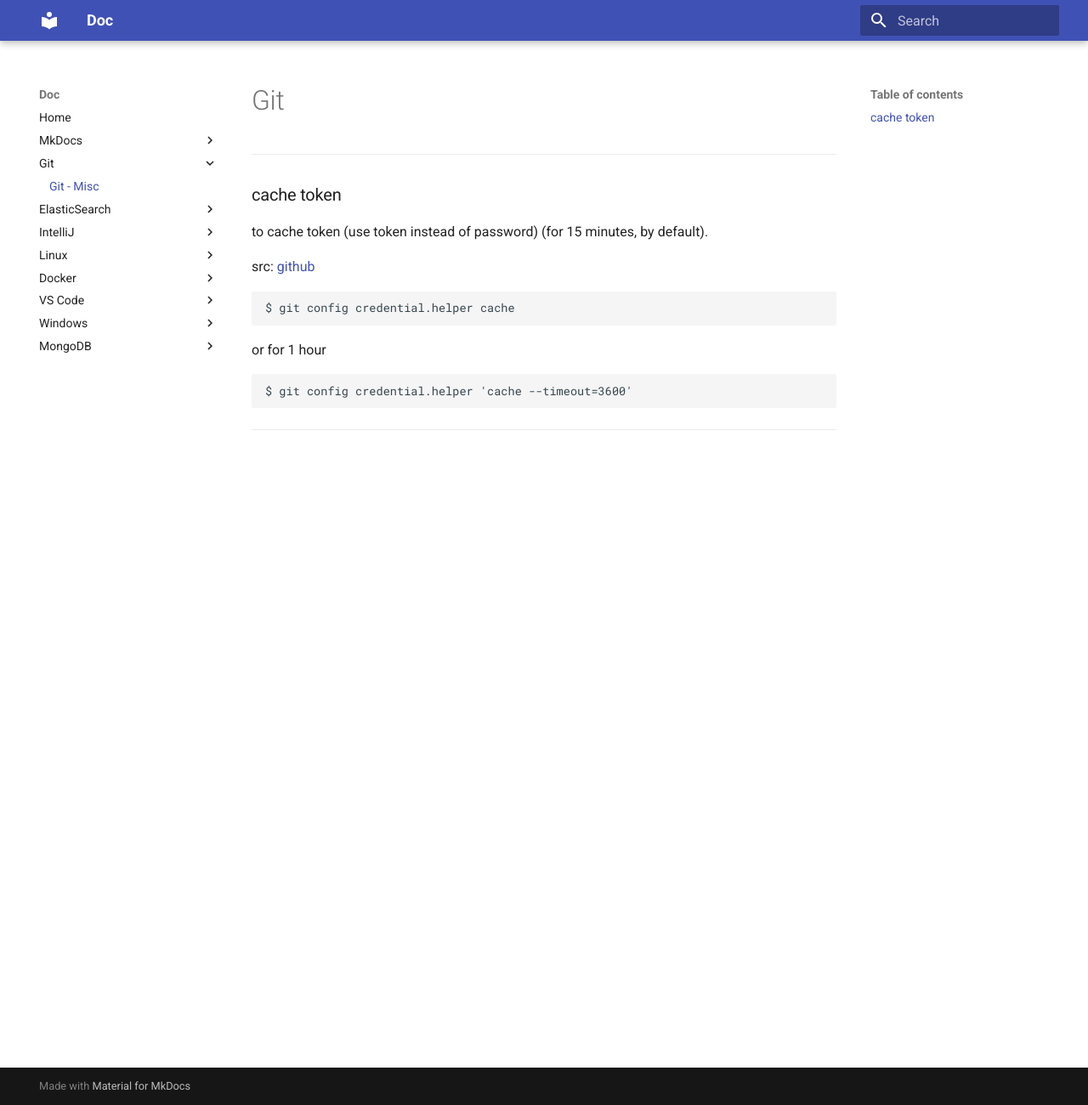
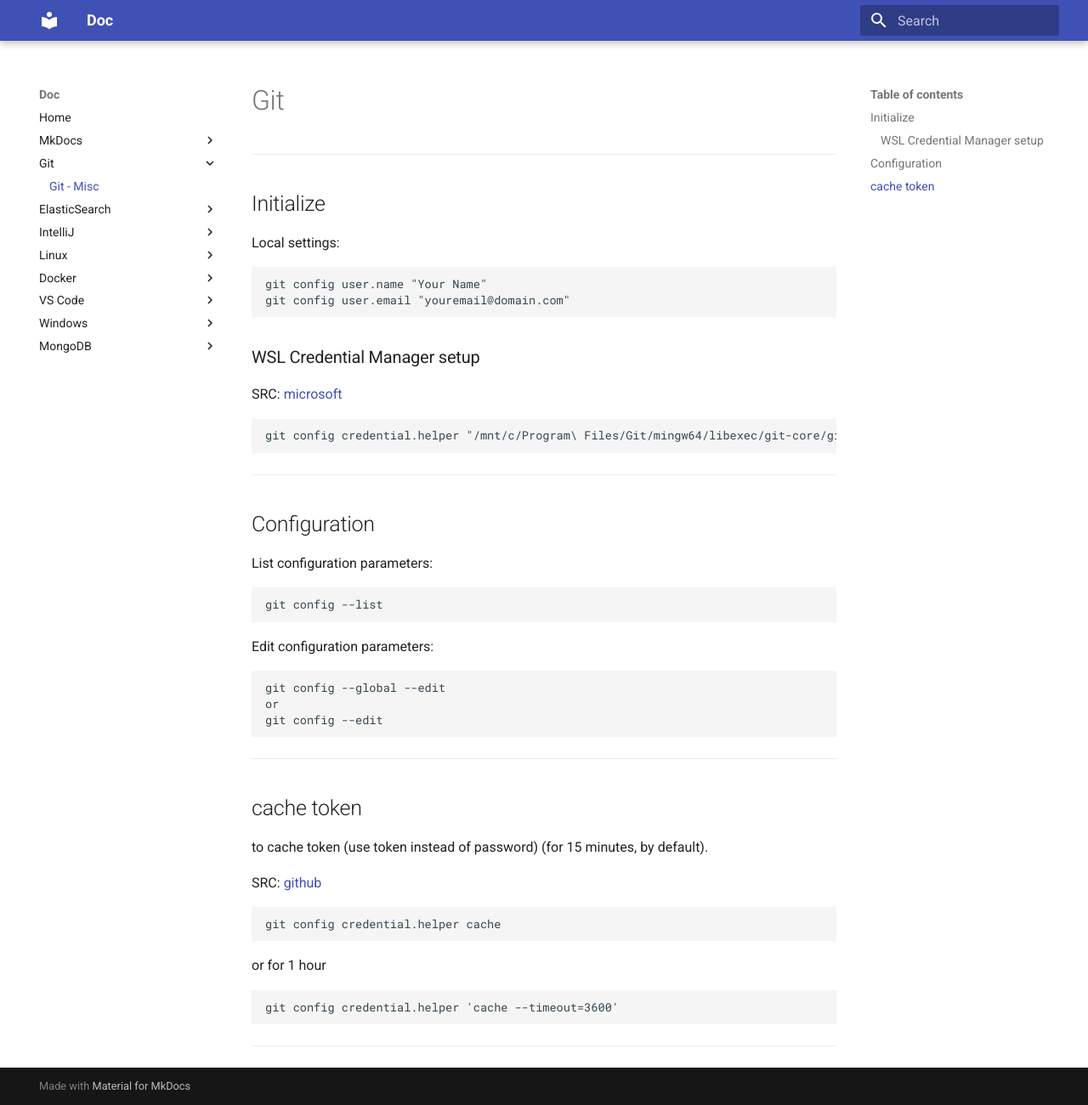
Before and after one commit to oldu73/doc, an MkDocs documentation site: the page built from docs/git/git.md, in a window 1280 px wide and 1300 px high. Shown: the whole window at 85% size. Built offline with MkDocs 1.6.1 and Material for MkDocs 9.7.7, drawn with Linux system fonts in a browser that asks for light colours.

Commit message:
git - initialize

````diff
--- a/docs/git/git.md
+++ b/docs/git/git.md
@@ -2,20 +2,57 @@
 
 ***
 
-### cache token
+## Initialize
+
+Local settings:
+
+```console
+git config user.name "Your Name"
+git config user.email "youremail@domain.com"
+```
+
+### WSL Credential Manager setup
+
+SRC: [microsoft](https://docs.microsoft.com/en-us/windows/wsl/tutorials/wsl-git)
+
+```console
+git config credential.helper "/mnt/c/Program\ Files/Git/mingw64/libexec/git-core/git-credential-manager-core.exe"
+```
+
+***
+
+## Configuration
+
+List configuration parameters:
+
+```console
+git config --list
+```
+
+Edit configuration parameters:
+
+```console
+git config --global --edit
+or
+git config --edit
+```
+
+***
+
+## cache token
 
 to cache token (use token instead of password) (for 15 minutes, by default).
 
-src: [github](https://docs.github.com/en/github/authenticating-to-github/keeping-your-account-and-data-secure/creating-a-personal-access-token)
+SRC: [github](https://docs.github.com/en/github/authenticating-to-github/keeping-your-account-and-data-secure/creating-a-personal-access-token)
 
-```
-$ git config credential.helper cache
+```console
+git config credential.helper cache
 ```
 
 or for 1 hour
 
-```
-$ git config credential.helper 'cache --timeout=3600'
+```console
+git config credential.helper 'cache --timeout=3600'
 ```
 
 ***
````
